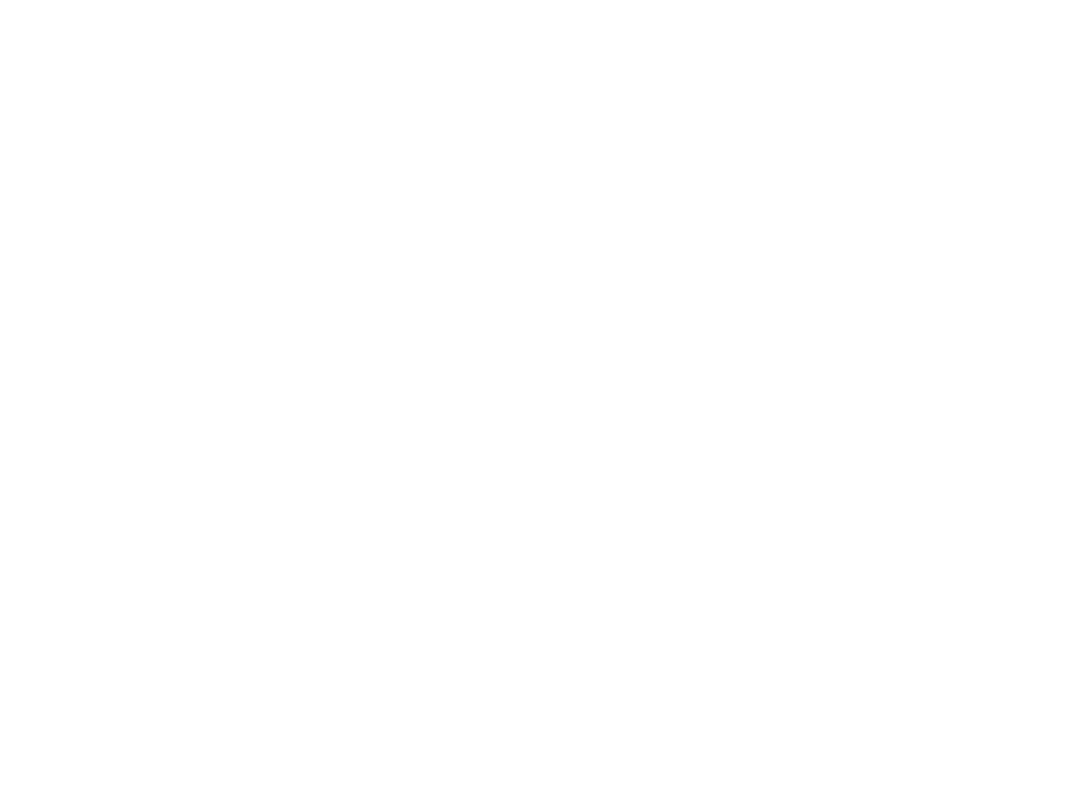
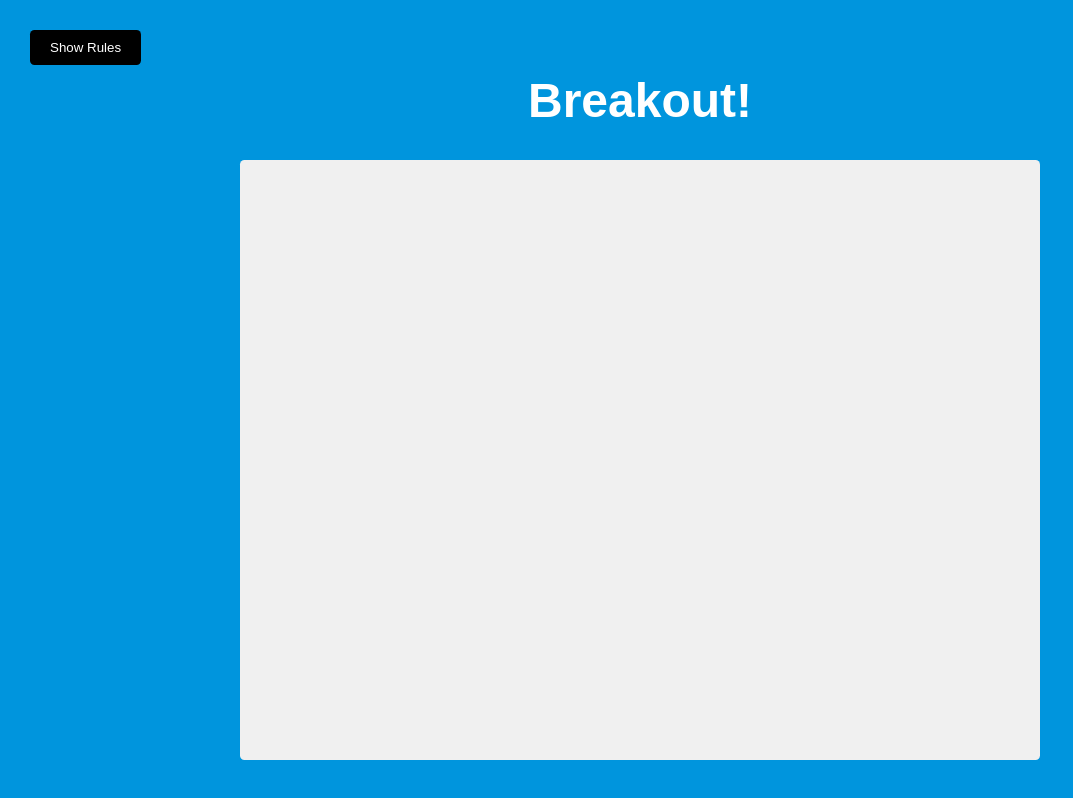
Before and after one commit to Gergi83/breakout-game, a website: page index.html in a window 1280 px wide. Shown: the whole page, without its empty margins (0-1073 px from the left). Drawn offline with Linux system fonts and the light colour scheme.

Commit message:
html, css and basic fucntionality added

```diff
--- a/index.html
+++ b/index.html
@@ -10,6 +10,19 @@
 </head>
 
 <body>
+    <h1>Breakout!</h1>
+    <button class="btn rules-btn" id="rules-btn">Show Rules</button>
+    <div class="rules" id="rules">
+        <h2>How to Play:</h2>
+        <p>
+            Use your right and left keys to move the paddle to bounce the ball up
+            and break the blocks.
+        </p>
+        <p>If you miss the ball, your score and the blocks will reset.</p>
+        <button class="btn" id="close-btn">Close Rules</button>
+    </div>
+
+    <canvas id="canvas" width="800" height="600"></canvas>
     <script src="script.js"></script>
 </body>
 
--- a/script.js
+++ b/script.js
@@ -0,0 +1,7 @@
+const rulesBtn = document.getElementById('rules-btn');
+const closeBtn = document.getElementById('close-btn');
+const rules = document.getElementById('rules');
+
+// rules and close event handlers
+rulesBtn.addEventListener('click', () => rules.classList.add('show'));
+closeBtn.addEventListener('click', () => rules.classList.remove('show'));
--- a/style.css
+++ b/style.css
@@ -0,0 +1,64 @@
+* {
+  box-sizing: border-box;
+}
+
+body {
+  background: #0095dd;
+  display: flex;
+  flex-direction: column;
+  align-items: center;
+  justify-content: center;
+  font-family: Arial, Helvetica, sans-serif;
+  min-height: 100vh;
+  margin: 0;
+}
+
+h1 {
+  font-size: 48px;
+  color: #fff;
+}
+
+canvas {
+  background: #f0f0f0;
+  display: block;
+  border-radius: 4.5px;
+}
+.btn {
+  cursor: pointer;
+  border: 0;
+  padding: 10px 20px;
+  background: #000;
+  color: #fff;
+  border-radius: 4.5px;
+}
+.btn:focus {
+  outline: 0;
+}
+
+.btn:hover {
+  background: #222;
+}
+.btn:active {
+  transform: scale(0.93);
+}
+.rules-btn {
+  position: absolute;
+  top: 30px;
+  left: 30px;
+}
+.rules {
+  position: absolute;
+  top: 0;
+  left: 0;
+  background: #333;
+  color: #fff;
+  min-height: 100vh;
+  width: 400px;
+  padding: 20px;
+  line-height: 1.5;
+  transform: translateX(-400px);
+  transition: transform 0.5s ease-in-out;
+}
+.rules.show {
+  transform: translateX(0);
+}
```
